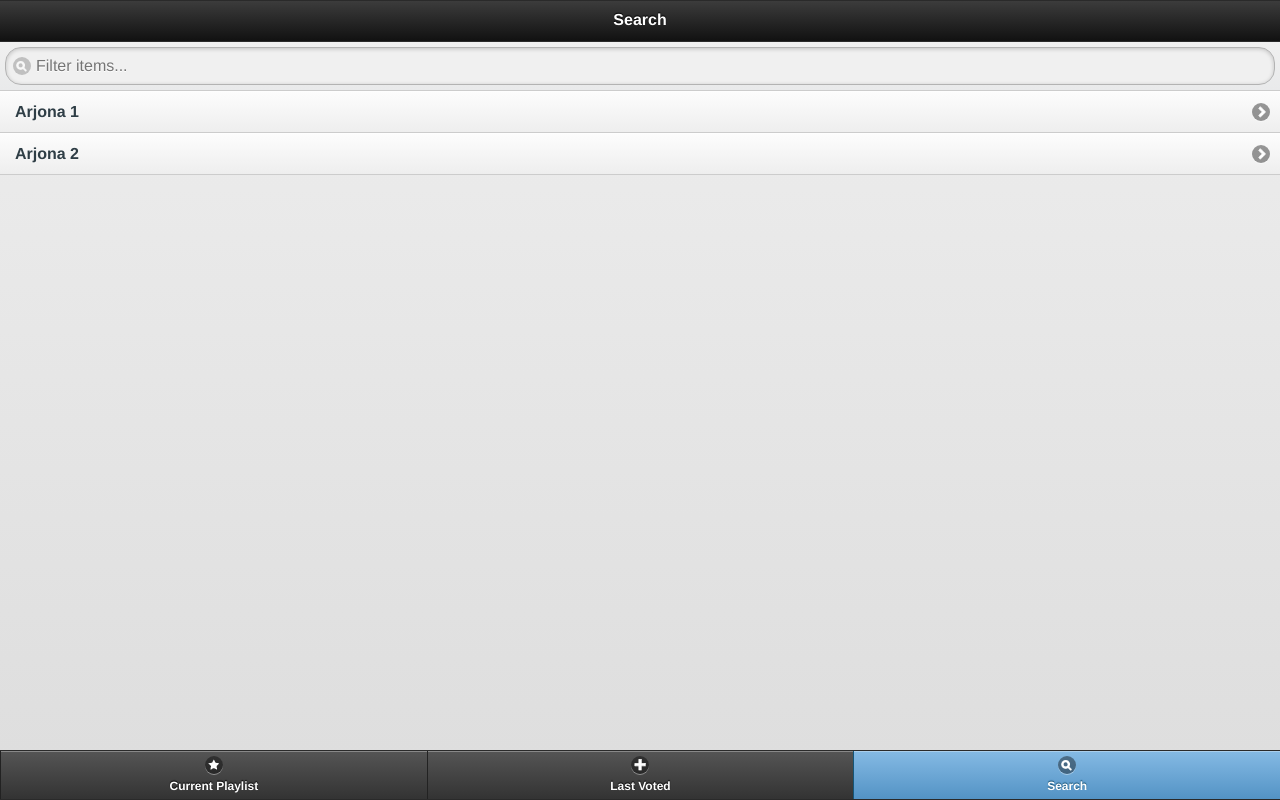
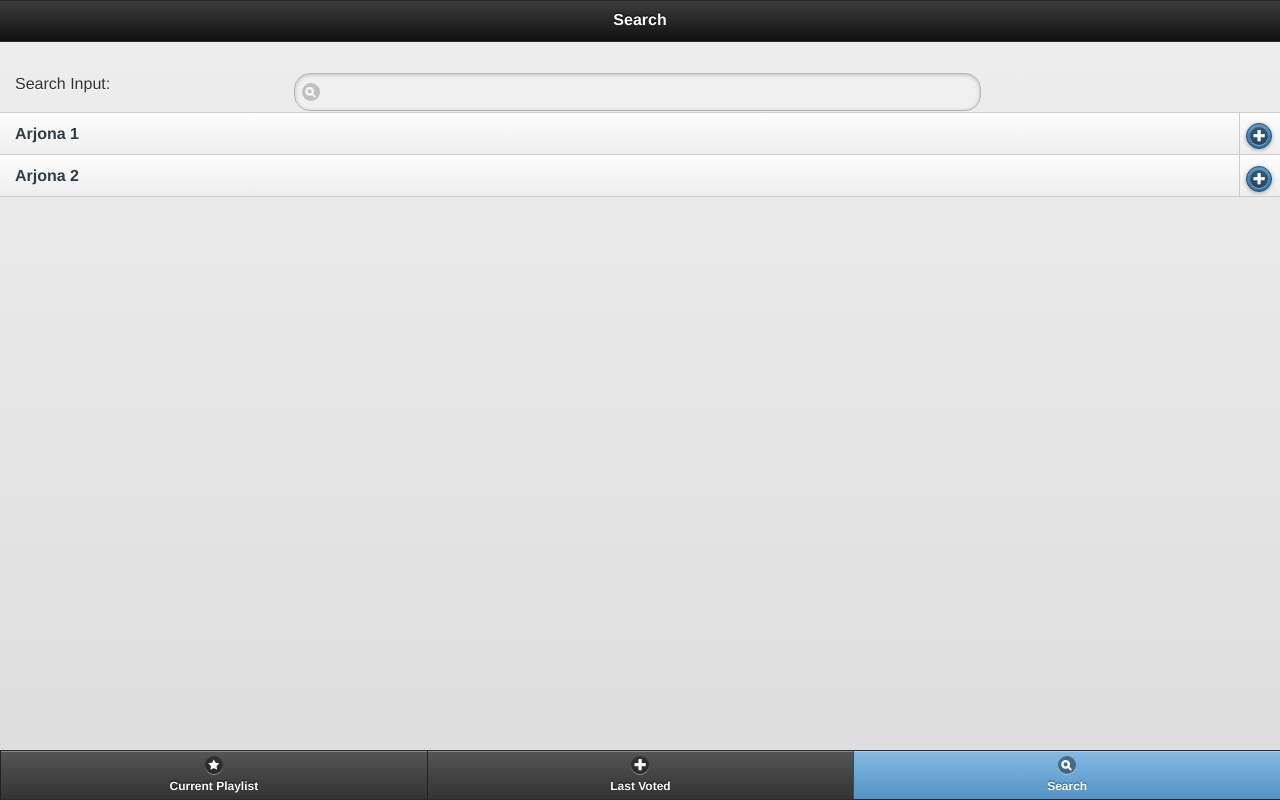
Before and after one commit to PyCamp/Rockola, a Flask app: page / in a window 1280 px wide, after a click on "Search". Run offline with Flask 2, Linux system fonts and the light colour scheme; parts of the project's set-up code (start-up, migrations or seed data) failed here and were passed over; some libraries are stand-ins or nearby versions.

Commit message:
ui changes in search tab

```diff
--- a/templates/index.html
+++ b/templates/index.html
@@ -104,10 +104,14 @@
     <h1 data-role="title">Search</h1>
     </div>
     <div data-role="content">
-    <ul id="searchlist" data-role="listview" data-filter="true" data-placeholder="Filter track">
-        <li><a href="docs/pages/index.html">Arjona 1</a></li>
-        <li><a href="docs/api/themes.html">Arjona 2</a></li>
-    </ul>
+        <div data-role="fieldcontain">
+            <label for="search-basic">Search Input:</label>
+            <input type="search" name="search" id="search-basic" value="" />
+        </div>
+        <ul data-role="listview">
+            <li><a href="#" data-icon="plus">Arjona 1</a><a href="#" data-icon="plus"></a></li>
+            <li><a href="#" data-icon="plus">Arjona 2</a><a href="#" data-icon="plus"></a></li>
+        </ul>
     </div>
     <div data-id="footer" data-position="fixed" data-role="footer">
     <div data-role="navbar">
```
